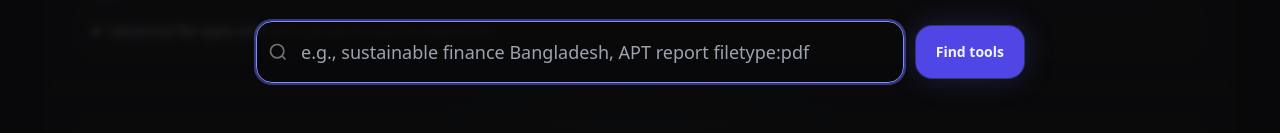
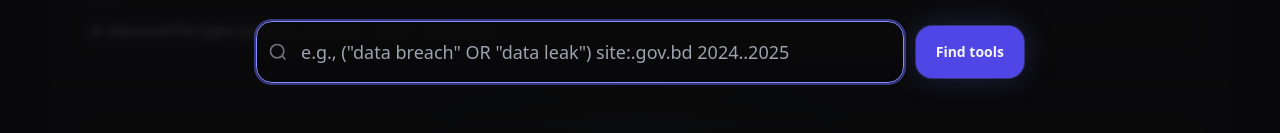
Before and after one commit to nemocyberworld/hacktolive-search, a plain HTML site: page docs/index.html in a window 1280 px wide. Shown: the part 406-539 px from the top of the page. Drawn offline with nearby package versions, Linux system fonts and the light colour scheme.

Commit message:
Update index.html

```diff
--- a/docs/index.html
+++ b/docs/index.html
@@ -94,8 +94,9 @@
       <div class="mt-6 flex items-center gap-3">
         <div class="relative flex-1">
           <svg class="absolute left-3 top-1/2 -translate-y-1/2 w-5 h-5 text-zinc-500" viewBox="0 0 24 24" fill="none" stroke="currentColor" stroke-width="2"><circle cx="11" cy="11" r="8"/><path d="m21 21-4.3-4.3"/></svg>
-          <input id="qFocus" type="text" spellcheck="false" autofocus placeholder="e.g., sustainable finance Bangladesh, APT report filetype:pdf"
+          <input id="qFocus" type="text" spellcheck="false" autofocus placeholder="e.g., (&quot;data breach&quot; OR &quot;data leak&quot;) site:.gov.bd 2024..2025"
                  class="w-full rounded-2xl bg-zinc-950/70 border border-zinc-800 pl-11 pr-12 py-4 text-lg outline-none focus:ring-2 focus:ring-indigo-500/50 focus:border-indigo-400" />
+
         </div>
         <button id="btnFocusGo" type="button" class="shrink-0 rounded-2xl bg-indigo-600 hover:bg-indigo-500 active:bg-indigo-700 px-5 py-4 text-sm font-semibold shadow-glow">
           Find tools
```
